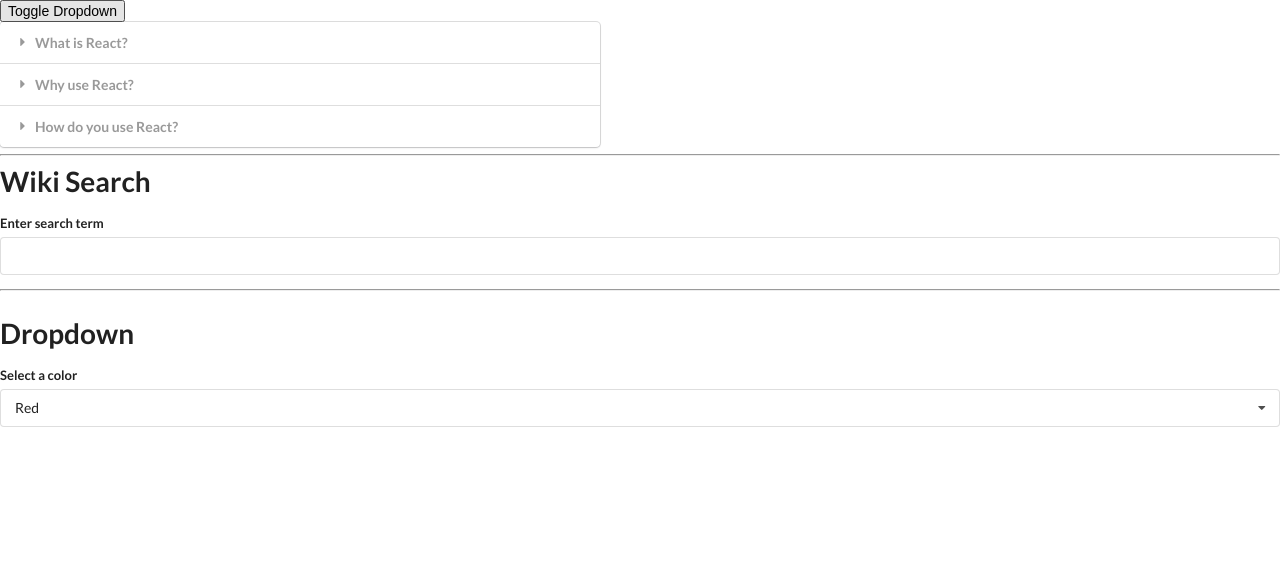
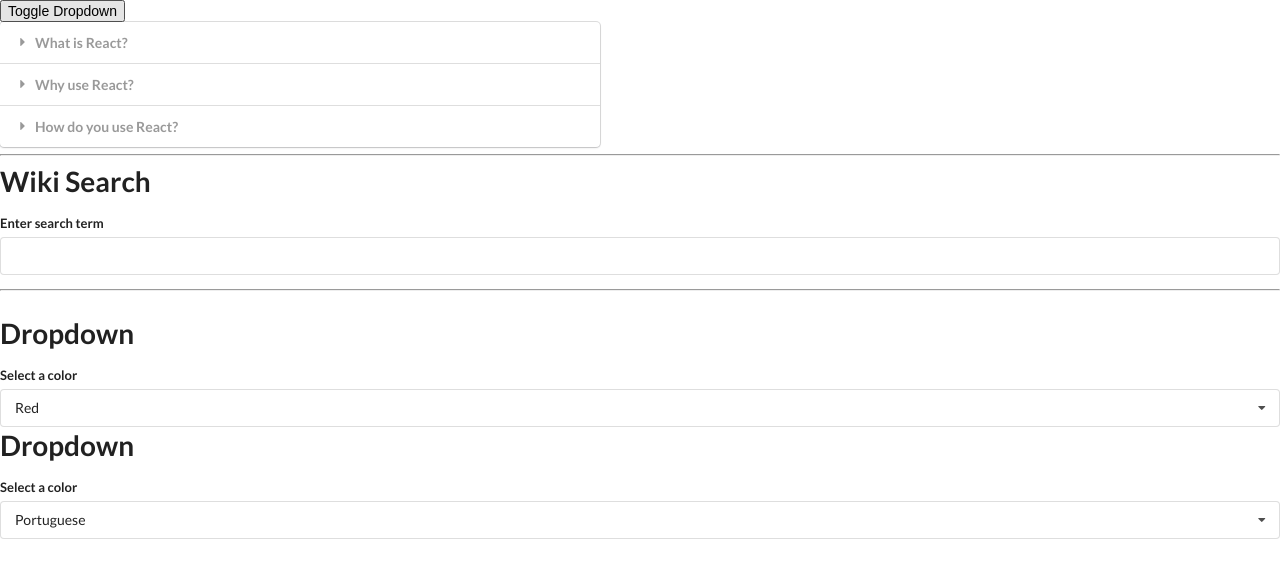
Before and after one commit to marianapalhano/widgets, a React (Create React App) app: page / in a window 1280 px wide. Shown: the top 578 px of the page. Built offline with nearby package versions, Linux system fonts and the light colour scheme.

Commit message:
Started Translator component

```diff
--- a/src/App.js
+++ b/src/App.js
@@ -2,6 +2,7 @@
 import Accordion from './components/Accordion';
 import Dropdown from './components/Dropdown';
 import Search from './components/Search';
+import Translator from './components/Translator';
 
 const items = [
     {
@@ -44,9 +45,10 @@
             <hr />
             <Search />
             <hr />
-            { showDropdown ? (
+            { showDropdown ?
                 <Dropdown options={options} selected={selected} onSelectedChange={setSelected} />
-            ) : null }
+            : null }
+            <Translator />
         </div>
     )
 };
--- /dev/null
+++ b/src/components/Translator.js
@@ -0,0 +1,28 @@
+import React, { useState } from 'react';
+import Dropdown from './Dropdown';
+
+const options = [
+    {
+        label: 'Portuguese',
+        value: 'pt'
+    },
+    {
+        label: 'English',
+        value: 'en'
+    },
+    {
+        label: 'French',
+        value: 'fr'
+    }
+]
+
+const Translator = () => {
+    const [language, setLanguage] = useState(options[0])
+    return(
+        <div>
+            <Dropdown options={options} selected={language} onSelectedChange={setLanguage} />
+        </div>
+    )
+}
+
+export default Translator;
```
